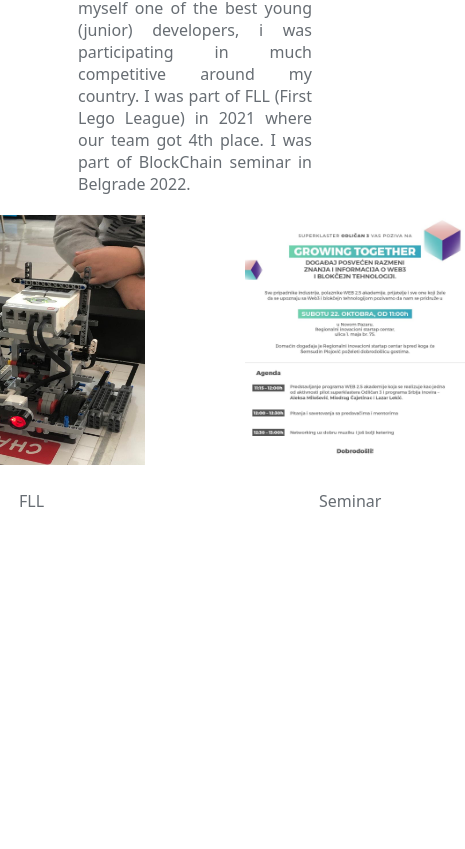
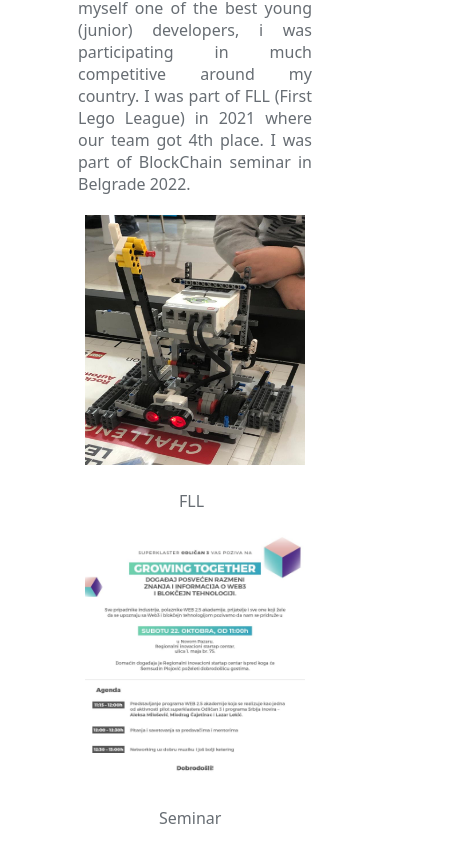
Before and after one commit to abdurahmanselmanovic/portfolio, a plain HTML site: page assets/html/about.html in a window 390 px wide. Shown: the part 823-1672 px from the top of the page, 465 px wide, since content can reach past the window. Before the commit the page ends 1355 px from the top, so only its background shows below. Drawn offline with nearby package versions, Linux system fonts and the light colour scheme.

Commit message:
changed about page

```diff
--- a/assets/css/about.css
+++ b/assets/css/about.css
@@ -178,3 +178,16 @@
 .divinsidediv2 p {
 	margin-left: 30px;
 }
+
+@media only screen and (max-width: 600px) {
+	.imgsdiv {
+		flex-direction: column;
+	}
+	.img1,
+	.img2 {
+		margin: 0;
+	}
+	.divinsidediv p {
+		margin-left: 50px;
+	}
+}
```
